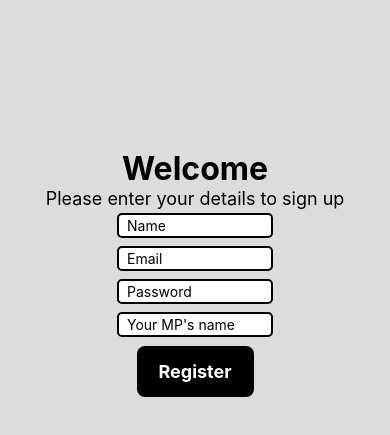
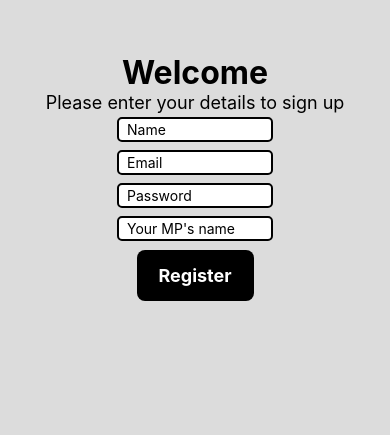
Before and after one commit to tomallens/votewatch, a React Native app in the folder frontend/: screen /Register in a window 390 px wide. Shown: the part 147-582 px from the top of the page. Built offline with nearby package versions, Linux system fonts and the light colour scheme; what expo-notifications would draw is missing.

Commit message:
justify content

```diff
--- a/frontend/src/screens/register/Register.js
+++ b/frontend/src/screens/register/Register.js
@@ -136,12 +136,13 @@ const styles = StyleSheet.create({
   container: {
     flex: 1,
     backgroundColor: "gainsboro",
-    justifyContent: 'center',
+
     alignItems: 'center'
   },
   text: {
     fontSize: 32,
-    fontWeight: 'bold'
+    fontWeight: 'bold',
+    marginTop: 200
   },
   textSecondary: {
     fontSize: 18
```
Also changed, not shown: frontend/src/screens/onboarding/Onboarding.js (+1 -4 lines), 1 other file (tests, documents, lock files or other folders).
